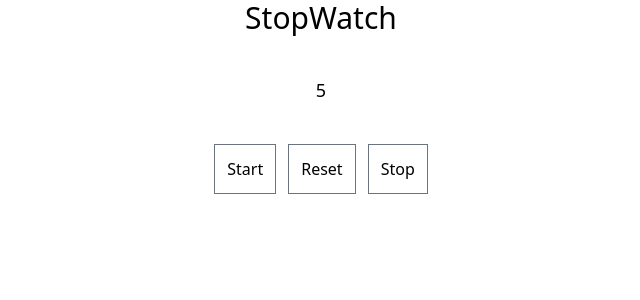
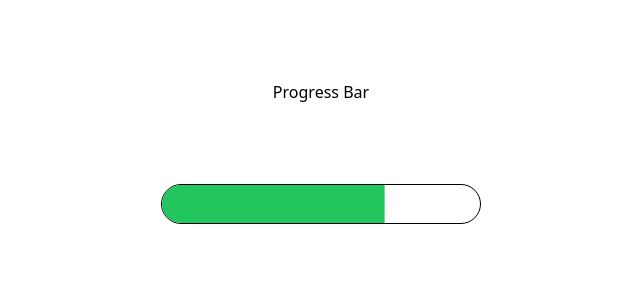
Before and after one commit to karthik-mohan23/reactProjects, a React (Vite) app: page / in a window 1280 px wide. Shown: the top 300 px of the page, without its empty margins (319-959 px from the left). Built offline with nearby package versions, Linux system fonts and the light colour scheme.

Commit message:
progressBar

```diff
--- a/src/App.tsx
+++ b/src/App.tsx
@@ -1,5 +1,5 @@
-import StopWatch from "./stopwatch";
+import ProgressBar from "./progressBar";
 
 export default function App() {
-  return <StopWatch />;
+  return <ProgressBar />;
 }
--- /dev/null
+++ b/src/progressBar/index.tsx
@@ -0,0 +1,39 @@
+import { useEffect, useRef, useState } from "react";
+
+function ProgressBar() {
+  const [step, setStep] = useState(0);
+  console.log("step", step);
+  const timerId = useRef(0);
+
+  useEffect(() => {
+    timerId.current = setInterval(() => {
+      //   console.log("inside timer", step);
+      setStep((prev) => {
+        if (prev >= 100) {
+          clearInterval(timerId.current);
+          return prev;
+        }
+        return prev + 10;
+      });
+    }, 1000);
+
+    return () => {
+      clearInterval(timerId.current);
+    };
+  }, []);
+
+  return (
+    <div>
+      <h1 className="text-center py-20">Progress Bar</h1>
+      <div className="max-w-80 mx-auto border border-black rounded-full h-10 relative overflow-hidden">
+        <div
+          className="absolute w-full h-full bg-green-500"
+          style={{
+            transform: `translateX(${step - 100}%)`,
+          }}
+        />
+      </div>
+    </div>
+  );
+}
+export default ProgressBar;
```
